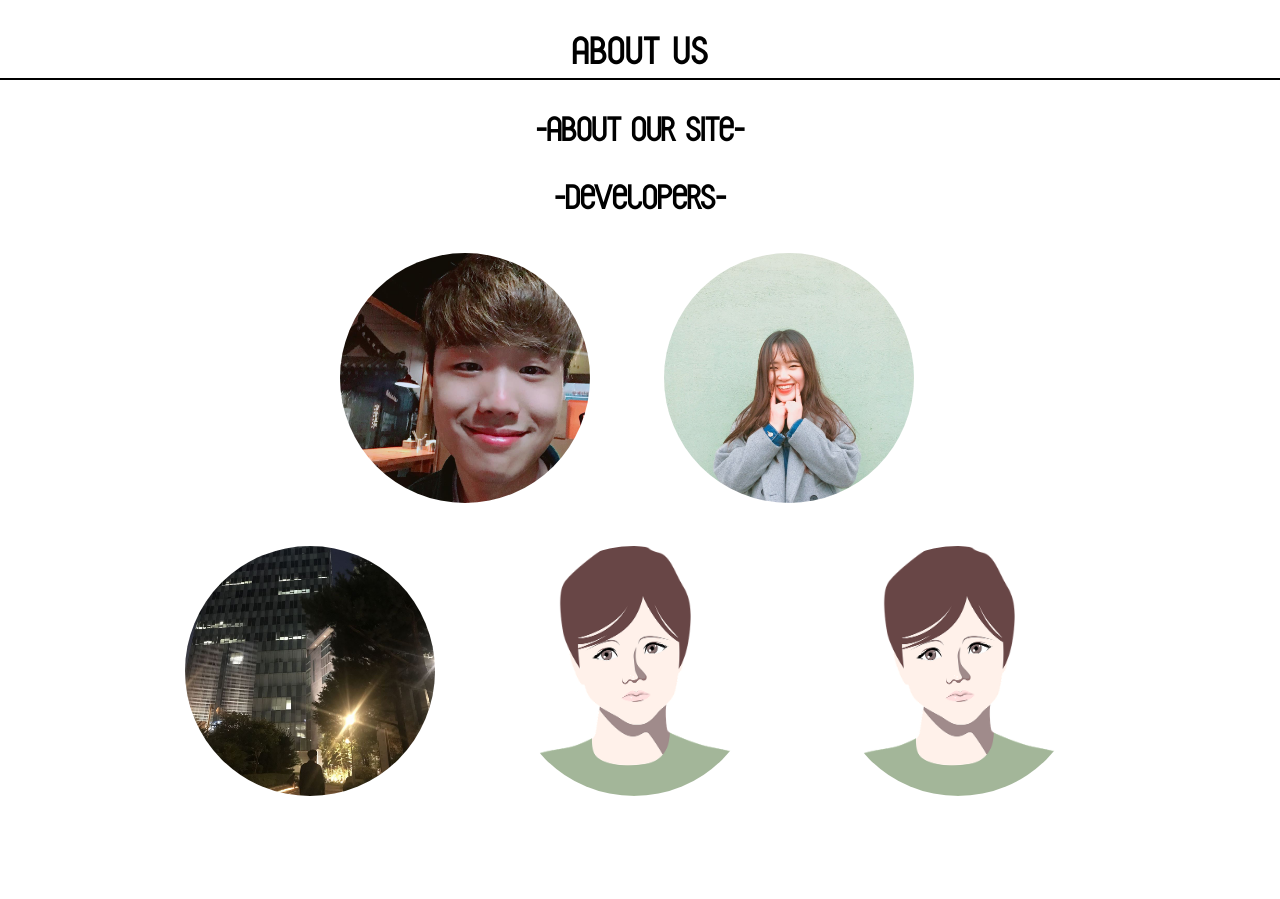
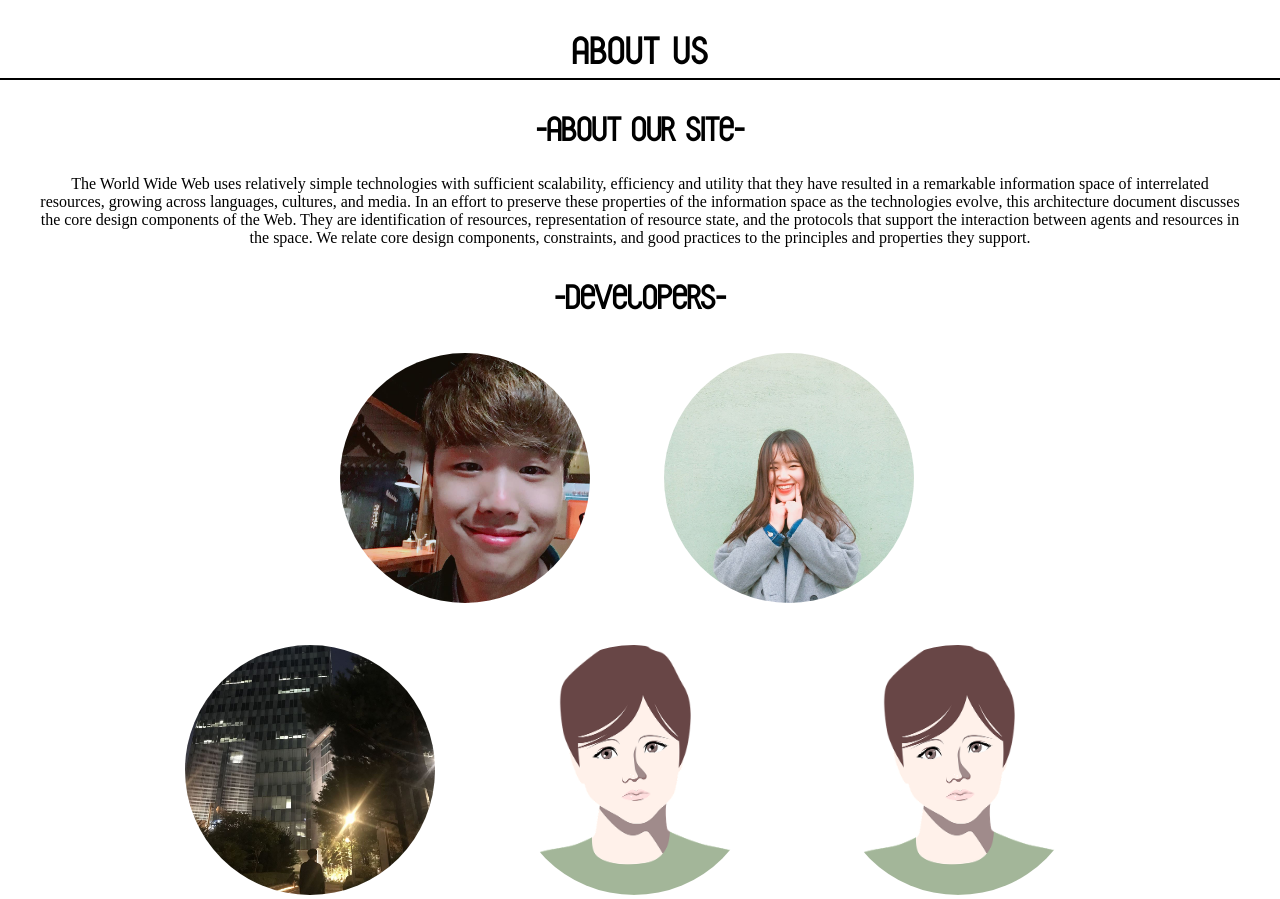
Before and after one commit to wogns0197/WEB-HERS, a PHP site: page /about.html in a window 1280 px wide. Before the commit the page ends 796 px from the top, so only its background shows below. Run offline with PHP 8.4, Linux system fonts and the light colour scheme.

Commit message:
add about our site

```diff
--- a/Front_End/about/about.css
+++ b/Front_End/about/about.css
@@ -25,6 +25,11 @@ h2{
   font-weight: bold;
   font-family: abouthead;
   font-size: 25pt;
+}
+.siteinfo{
+  text-align: center;
+  padding-left: 3%;
+  padding-right: 3%;
 }
 .front img, .back img{
   height: 250px;
--- a/Front_End/about/about.html
+++ b/Front_End/about/about.html
@@ -61,6 +61,17 @@
     <h1>ABOUT US</h1><hr color="black">
 
     <h2>&#45;ABOUT OUR SITE&#45;</h2>
+    <div class="siteinfo">
+      <p>The World Wide Web uses relatively simple technologies with sufficient scalability,
+        efficiency and utility that they have resulted in a remarkable information space of
+        interrelated resources, growing across languages, cultures, and media.
+        In an effort to preserve these properties of the information space as the technologies
+         evolve, this architecture document discusses the core design components of the Web.
+         They are identification of resources, representation of resource state,
+         and the protocols that support the interaction between agents and resources in the space.
+          We relate core design components, constraints, and good practices to the principles
+          and properties they support.</p>
+    </div>
 
     <h2>&#45;DEVELOPERS&#45;</h2>
 
```
